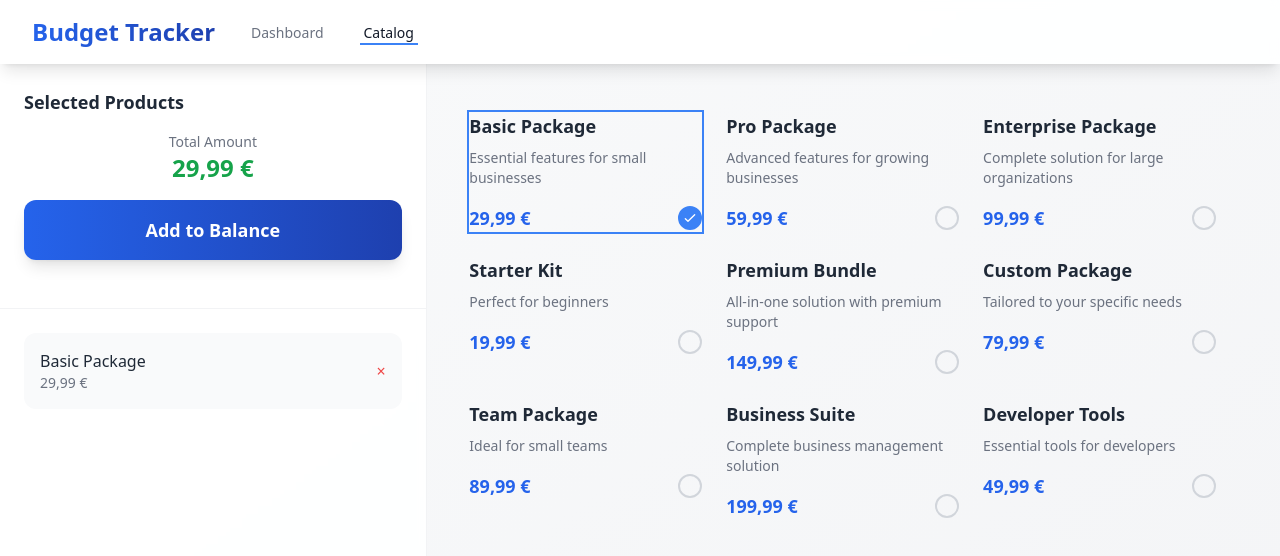
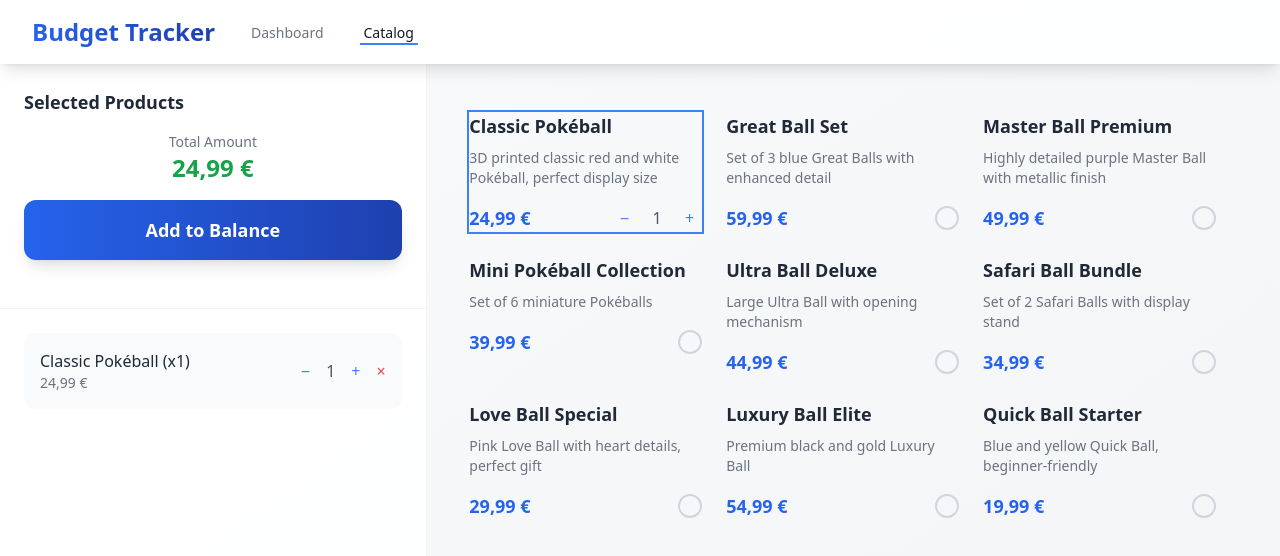
Before and after one commit to KuroTsubasa1/3dps-budget-tracker, a Nuxt app: page /catalog in a window 1280 px wide. Both pictures are taken after a click on the element 585 px from the left and 172 px from the top of the page. Shown: the top 556 px of the page. Built offline with nearby package versions, Linux system fonts and the light colour scheme.

Commit message:
Added the abillity to select the same catalog item multiple times. Updated teh mock data

```diff
--- a/pages/catalog.vue
+++ b/pages/catalog.vue
@@ -25,13 +25,18 @@
           <template v-if="selectedProducts.length > 0">
             <div v-for="product in selectedProducts" :key="product.id" class="flex justify-between items-center p-4 bg-gray-50 rounded-xl">
               <div>
-                <h4 class="font-medium text-gray-800">{{ product.name }}</h4>
-                <p class="text-sm text-gray-500">{{ formatCurrency(product.price) }}</p>
+                <h4 class="font-medium text-gray-800">{{ product.name }} (x{{ product.quantity }})</h4>
+                <p class="text-sm text-gray-500">{{ formatCurrency(product.price * product.quantity) }}</p>
               </div>
-              <button @click="removeProduct(product)" class="text-red-500 hover:text-red-600">
-                <span class="sr-only">Remove</span>
-                ×
-              </button>
+              <div class="flex items-center space-x-2">
+                <button @click="decrementQuantity(product)" class="text-blue-500 hover:text-blue-600 px-2">−</button>
+                <span class="text-gray-600">{{ product.quantity }}</span>
+                <button @click="incrementQuantity(product)" class="text-blue-500 hover:text-blue-600 px-2">+</button>
+                <button @click="removeProduct(product)" class="text-red-500 hover:text-red-600 ml-2">
+                  <span class="sr-only">Remove</span>
+                  ×
+                </button>
+              </div>
             </div>
           </template>
           <p v-else class="text-sm text-gray-500 text-center">No products selected</p>
@@ -49,17 +54,20 @@
             :key="product.id"
             class="card hover:scale-[1.02] transition-transform duration-300 cursor-pointer"
             :class="{ 'ring-2 ring-blue-500': isSelected(product) }"
-            @click="toggleProduct(product)"
+            @click="incrementQuantity(product)"
           >
             <div class="card-body">
               <h3 class="text-lg font-semibold text-gray-800 mb-2">{{ product.name }}</h3>
               <p class="text-sm text-gray-500 mb-4">{{ product.description }}</p>
               <div class="flex justify-between items-center">
                 <p class="text-lg font-bold text-blue-600">{{ formatCurrency(product.price) }}</p>
-                <div class="h-6 w-6 rounded-full border-2 flex items-center justify-center" :class="[isSelected(product) ? 'border-blue-500 bg-blue-500' : 'border-gray-300']">
-                  <svg v-if="isSelected(product)" class="h-4 w-4 text-white" fill="none" viewBox="0 0 24 24" stroke="currentColor">
-                    <path stroke-linecap="round" stroke-linejoin="round" stroke-width="2" d="M5 13l4 4L19 7" />
-                  </svg>
+                <div class="flex items-center space-x-2">
+                  <template v-if="isSelected(product)">
+                    <button @click.stop="decrementQuantity(product)" class="text-blue-500 hover:text-blue-600 px-2">−</button>
+                    <span class="text-gray-600 w-6 text-center">{{ product.quantity }}</span>
+                    <button @click.stop="incrementQuantity(product)" class="text-blue-500 hover:text-blue-600 px-2">+</button>
+                  </template>
+                  <div v-else class="h-6 w-6 rounded-full border-2 border-gray-300 flex items-center justify-center"></div>
                 </div>
               </div>
             </div>
@@ -77,41 +85,39 @@
 
 // Sample products data
 const products = ref([
-  { id: 1, name: 'Basic Package', description: 'Essential features for small businesses', price: 29.99 },
-  { id: 2, name: 'Pro Package', description: 'Advanced features for growing businesses', price: 59.99 },
-  { id: 3, name: 'Enterprise Package', description: 'Complete solution for large organizations', price: 99.99 },
-  { id: 4, name: 'Starter Kit', description: 'Perfect for beginners', price: 19.99 },
-  { id: 5, name: 'Premium Bundle', description: 'All-in-one solution with premium support', price: 149.99 },
-  { id: 6, name: 'Custom Package', description: 'Tailored to your specific needs', price: 79.99 },
-  { id: 7, name: 'Team Package', description: 'Ideal for small teams', price: 89.99 },
-  { id: 8, name: 'Business Suite', description: 'Complete business management solution', price: 199.99 },
-  { id: 9, name: 'Developer Tools', description: 'Essential tools for developers', price: 49.99 }
-])
+  { id: 1, name: 'Classic Pokéball', description: '3D printed classic red and white Pokéball, perfect display size', price: 24.99 },
+  { id: 2, name: 'Great Ball Set', description: 'Set of 3 blue Great Balls with enhanced detail', price: 59.99 },
+  { id: 3, name: 'Master Ball Premium', description: 'Highly detailed purple Master Ball with metallic finish', price: 49.99 },
+  { id: 4, name: 'Mini Pokéball Collection', description: 'Set of 6 miniature Pokéballs', price: 39.99 },
+  { id: 5, name: 'Ultra Ball Deluxe', description: 'Large Ultra Ball with opening mechanism', price: 44.99 },
+  { id: 6, name: 'Safari Ball Bundle', description: 'Set of 2 Safari Balls with display stand', price: 34.99 },
+  { id: 7, name: 'Love Ball Special', description: 'Pink Love Ball with heart details, perfect gift', price: 29.99 },
+  { id: 8, name: 'Luxury Ball Elite', description: 'Premium black and gold Luxury Ball', price: 54.99 },
+  { id: 9, name: 'Quick Ball Starter', description: 'Blue and yellow Quick Ball, beginner-friendly', price: 19.99 }
+].map(product => ({ ...product, quantity: 0 })))
 
-const selectedProducts = ref([])
+const selectedProducts = computed(() => products.value.filter(p => p.quantity > 0))
 
 const totalAmount = computed(() => {
-  return selectedProducts.value.reduce((sum, product) => sum + product.price, 0)
+  return products.value.reduce((sum, product) => sum + (product.price * product.quantity), 0)
 })
 
 const isSelected = (product) => {
-  return selectedProducts.value.some(p => p.id === product.id)
+  return product.quantity > 0
 }
 
-const toggleProduct = (product) => {
-  const index = selectedProducts.value.findIndex(p => p.id === product.id)
-  if (index === -1) {
-    selectedProducts.value.push(product)
-  } else {
-    selectedProducts.value.splice(index, 1)
+const incrementQuantity = (product) => {
+  product.quantity++
+}
+
+const decrementQuantity = (product) => {
+  if (product.quantity > 0) {
+    product.quantity--
   }
 }
 
 const removeProduct = (product) => {
-  const index = selectedProducts.value.findIndex(p => p.id === product.id)
-  if (index !== -1) {
-    selectedProducts.value.splice(index, 1)
-  }
+  product.quantity = 0
 }
 
 const { addTransaction } = useTransactions()
@@ -125,6 +131,7 @@
     date: new Date().toISOString().split('T')[0]
   })
 
-  selectedProducts.value = []
+  // Reset all product quantities to 0
+  products.value.forEach(product => product.quantity = 0)
 }
 </script>
```
